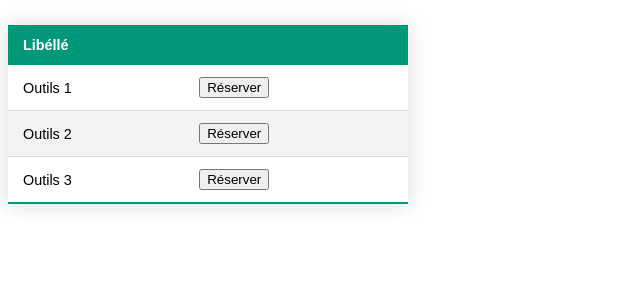
After one commit to arthurpellegrini/WebCompetition, a PHP site: page /professeur.php in a window 1280 px wide. The commit adds this page. Shown: the top 300 px of the page, without its empty margins (0-640 px from the left). Run offline with PHP 8.4, Linux system fonts and the light colour scheme.

Commit message:
professeur.php

```diff
--- a/admin.php
+++ b/admin.php
@@ -17,10 +17,11 @@ function DisplayReservationTable($data)
     <table class='styled-table'>
         <thead>
             <tr>
-                <th colspan='2'>Réservation</th>
+                <th colspan='2'>Réservations</th>
             </tr>
             <tr>
-                <th colspan='1'>Outils</th>
+                <th colspan='1'>Libéllé</th>
+                <th colspan='1'>Dénomination</th>
                 <th colspan='1'>Professeurs</th>
             </tr>
         </thead>
--- /dev/null
+++ b/professeur.php
@@ -0,0 +1,60 @@
+<?php
+function GetData() : array
+{
+    return array(["Outils 1", "1"], ["Outils 2", "2"], ["Outils 3", "3"]);
+}
+
+function DisplayReservationList($data)
+{
+    $itemCount = count($data);
+
+    echo "
+<div class='table'>
+    <table class='styled-table'>
+        <thead>
+            <tr>
+                <th colspan='2'>Libéllé</th>
+            </tr>
+        </thead>
+        <tbody>";
+
+    for($i = 0; $i < $itemCount; $i++)
+    {
+        $outils = $data[$i][0];
+        $id = $data[$i][1];
+
+        echo "
+        <tr>
+            <td>$outils</td>
+            <td>
+                <button onclick='reserver(\"$outils\", \"$id\")'>Réserver</button>
+            </td>
+        </tr>
+        ";
+    }
+    echo "
+        </tbody>
+    </table>
+</div>
+    ";
+}
+?>
+
+<!DOCTYPE html>
+<html lang='fr'>
+    <head>
+        <meta charset='UTF-8'>
+        <title>Mes outils</title>
+        <link rel='stylesheet' href='css/adminTemplates.css'>
+        <script>
+            function reserver(outils, id)
+            {
+                if(confirm("Êtes-vous sûr de vouloir réserver " + outils + " ?"))
+                    location.href ="actionProf.php?reservation=" + id;
+            }
+        </script>
+    </head>
+    <body>
+    <?php DisplayReservationList(GetData());?>
+    </body>
+</html>
```
